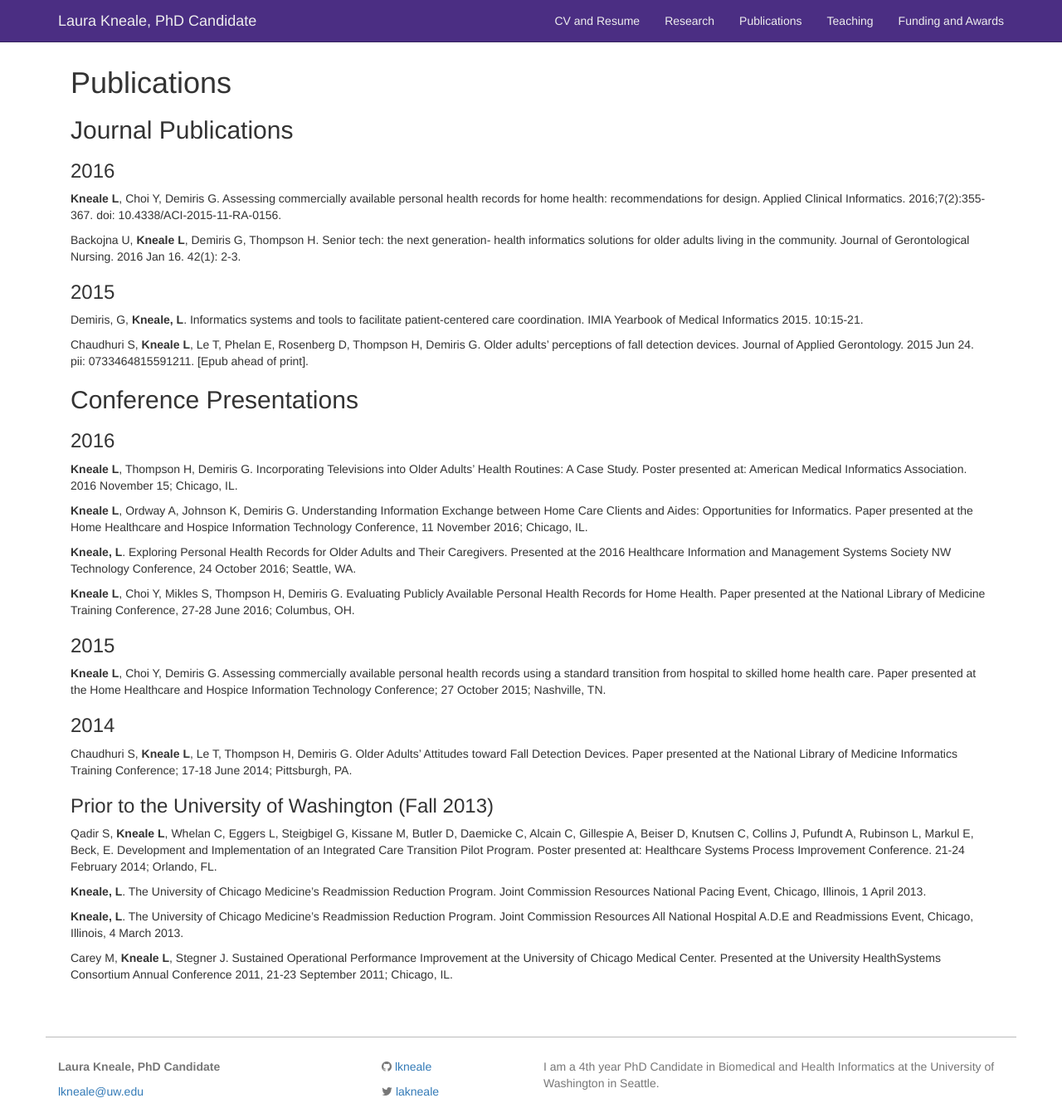
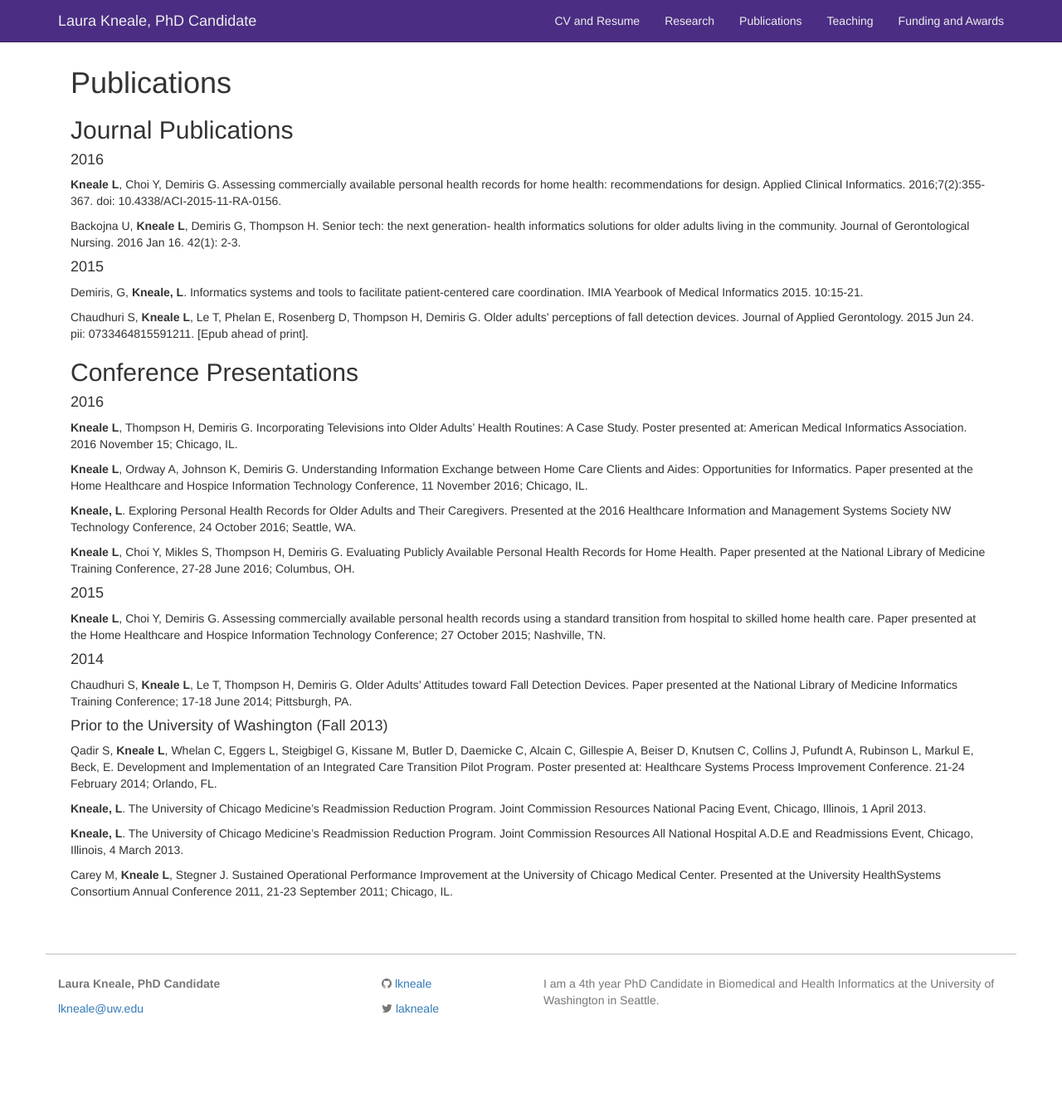
Before and after one commit to lkneale/lkneale.github.io, a Jekyll site: the page built from publications.md, in a window 1280 px wide and 1335 px high. Shown: the whole window at 83% size. Built offline with Jekyll 4.4.1, drawn with Linux system fonts in a browser that asks for light colours.

```diff
--- a/publications.md
+++ b/publications.md
@@ -4,19 +4,19 @@ title: Publications
 permalink: /publications/
 ---
 ## Journal Publications
-### 2016
+#### 2016
 **Kneale L**, Choi Y, Demiris G. Assessing commercially available personal health records for home health: recommendations for design. Applied Clinical Informatics. 2016;7(2):355-367. doi: 10.4338/ACI-2015-11-RA-0156.
 
 Backojna U, **Kneale L**, Demiris G, Thompson H. Senior tech: the next generation- health informatics solutions for older adults living in the community. Journal of Gerontological Nursing. 2016 Jan 16. 42(1): 2-3.
 
-### 2015
+#### 2015
 
 Demiris, G, **Kneale, L**. Informatics systems and tools to facilitate patient-centered care coordination. IMIA Yearbook of Medical Informatics 2015. 10:15-21.
 
 Chaudhuri S, **Kneale L**, Le T, Phelan E, Rosenberg D, Thompson H, Demiris G. Older adults’ perceptions of fall detection devices. Journal of Applied Gerontology. 2015 Jun 24. pii: 0733464815591211. [Epub ahead of print].
 
 ## Conference Presentations
-### 2016
+#### 2016
 **Kneale L**, Thompson H, Demiris G. Incorporating Televisions into Older Adults’ Health Routines: A Case Study. Poster presented at: American Medical Informatics Association. 2016 November 15; Chicago, IL.
 
 **Kneale L**, Ordway A, Johnson K, Demiris G. Understanding Information Exchange between Home Care Clients and Aides: Opportunities for Informatics. Paper presented at the Home Healthcare and Hospice Information Technology Conference, 11 November 2016; Chicago, IL.
@@ -25,13 +25,13 @@ Chaudhuri S, **Kneale L**, Le T, Phelan E, Rosenberg D, Thompson H, Demiris G. O
 
 **Kneale L**, Choi Y, Mikles S, Thompson H, Demiris G. Evaluating Publicly Available Personal Health Records for Home Health. Paper presented at the National Library of Medicine Training Conference, 27-28 June 2016; Columbus, OH.
 
-### 2015
+#### 2015
 **Kneale L**, Choi Y, Demiris G. Assessing commercially available personal health records using a standard transition from hospital to skilled home health care. Paper presented at the Home Healthcare and Hospice Information Technology Conference; 27 October 2015; Nashville, TN.
 
-### 2014
+#### 2014
 Chaudhuri S, **Kneale L**, Le T, Thompson H, Demiris G. Older Adults’ Attitudes toward Fall Detection Devices. Paper presented at the National Library of Medicine Informatics Training Conference; 17-18 June 2014; Pittsburgh, PA.
 
-### Prior to the University of Washington (Fall 2013)
+#### Prior to the University of Washington (Fall 2013)
 Qadir S, **Kneale L**, Whelan C, Eggers L, Steigbigel G, Kissane M, Butler D, Daemicke C, Alcain C, Gillespie A, Beiser D, Knutsen C, Collins J, Pufundt A, Rubinson L, Markul E, Beck, E. Development and Implementation of an Integrated Care Transition Pilot Program. Poster presented at: Healthcare Systems Process Improvement Conference. 21-24 February 2014; Orlando, FL.
 
 **Kneale, L**. The University of Chicago Medicine’s Readmission Reduction Program. Joint Commission Resources National Pacing Event, Chicago, Illinois, 1 April 2013.
```
